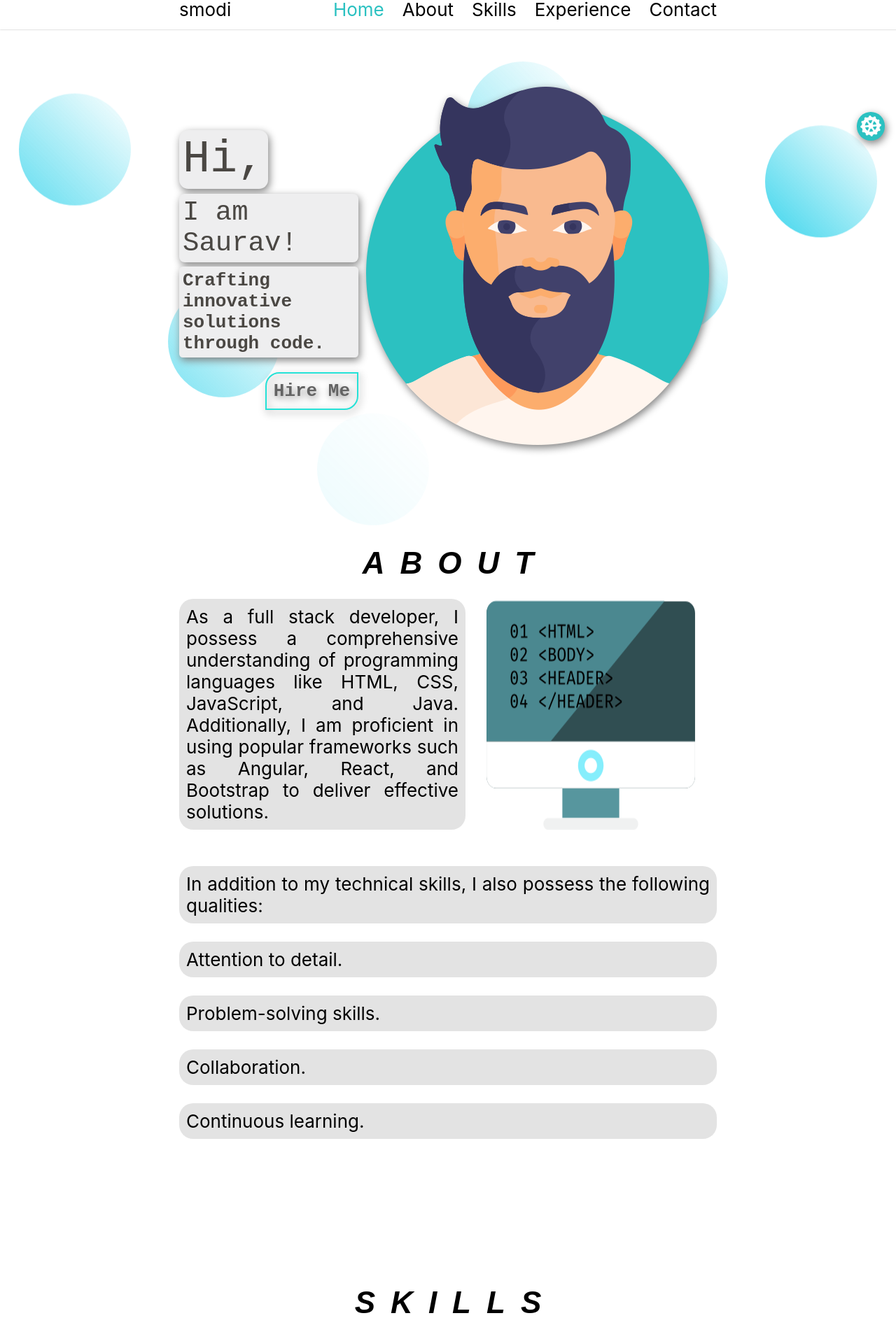
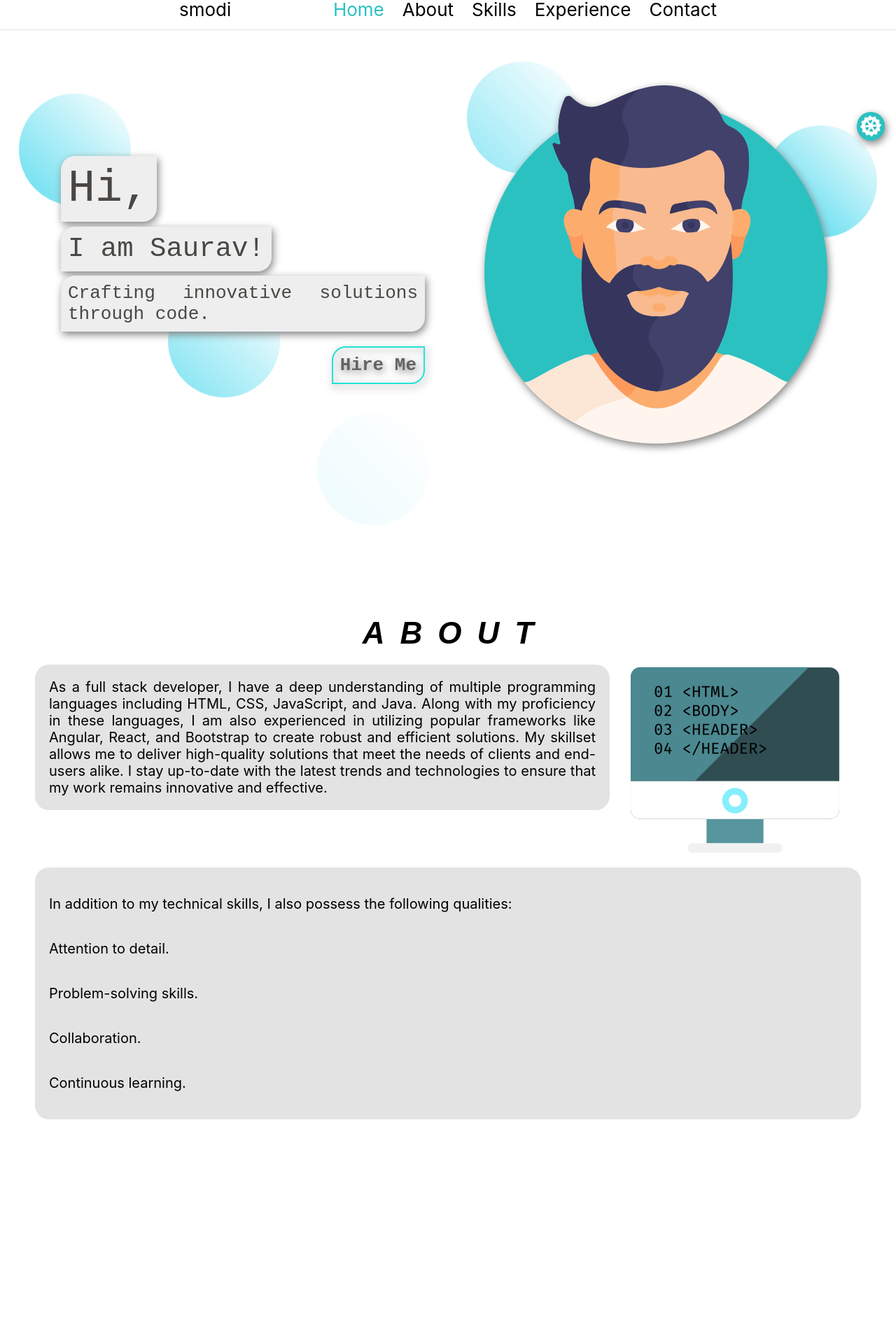
Before and after one commit to sauravmodi03/ReactPortfolio, a React (Create React App) app: page / in a window 1280 px wide. Shown: the part 20-1904 px from the top of the page at 70% size. Built offline with nearby package versions, Linux system fonts and the light colour scheme.

Commit message:
Updating changes

```diff
--- a/src/App.js
+++ b/src/App.js
@@ -54,6 +54,7 @@ class App extends React.Component {
   render() {
     return (
       <div id="App" className="App" onScroll={this.onScroll}>
+        <section>
           <div className="bg-bubbles">
             <div className="bg-square"></div>
             <div className="bg-square"></div>
@@ -62,8 +63,10 @@ class App extends React.Component {
             <div className="bg-square"></div>
             <div className="bg-square"></div>
           </div>
+          <Header/>
           <Flyer/>
-          <Header/>
+        </section>
+        <main>
           <Element>
             <Home/>
             <About/>
@@ -72,6 +75,7 @@ class App extends React.Component {
             <Contact/>
           </Element>
           <footer></footer>
+        </main>
       </div>
 
     );
--- a/src/App.scss
+++ b/src/App.scss
@@ -1,4 +1,13 @@
   @use './css/Media';
+
+
+  .-fl-r-c {display: flex; flex-direction: row; justify-content: center;}
+  .-fl-r-sb {display: flex; flex-direction: row; justify-content: space-between;}
+  .-fl-r-sa {display: flex; flex-direction: row; justify-content: space-around;}
+  .-fl-c-c {display: flex; flex-direction: row; justify-content: center;}
+  .-fl-c-sb {display: flex; flex-direction: row; justify-content: space-between;}
+  .-fl-c-sa {display: flex; flex-direction: row; justify-content: space-around;}
+
 
   /* Hide scrollbar for Chrome, Safari and Opera */
 .App::-webkit-scrollbar {
@@ -9,12 +18,15 @@
 .App {
   -ms-overflow-style: none;  /* IE and Edge */
   scrollbar-width: none;  /* Firefox */
+  transition: background-color .5s;
 }
 
+.App main{
+  max-width: 1400px;
+  margin: 0 auto;
+  padding: 0 50px;
+}
 
-  .App{
-    transition: background-color .5s;
-  }
 
   .tab{
     padding: 0 10% 0 10%;
@@ -40,6 +52,9 @@
   a:hover{
     cursor: pointer;
   }
+
+
+
 
   @keyframes slideInTop-head {
     0% {
--- a/src/css/About.scss
+++ b/src/css/About.scss
@@ -1,10 +1,8 @@
 @use '../css/Media';
 
-#about{
-    padding: 0 20% 0 20%;
+.About{
     display: flex;
-    align-items: center;
-    min-height: 100vh;
+    padding: 100px 0;
 }
 
 section{
@@ -45,13 +43,14 @@ section{
 }
 
 .about-info{
-    font-size: calc(10px + 2vmin);
+    font-size: 20px;
 }
 .about-info-bg{
     border-radius: 20px;
     background: #d8d8d8b3;
-    padding: 10px;
+    padding: 20px;
     text-align:justify;
+    height: fit-content;
 }
 
 @keyframes slideInLeft {
@@ -69,18 +68,11 @@ section{
 
 
 @media #{Media.$ipad-pro-landscape}{
-    #about{
-        padding: 10%;
-        height: auto;
-        min-height: 100vh;
-    }
+
   }
 
   @media #{Media.$ipad-pro-portrait}{
-    #about{
-        padding: 0 10% 0 10%;
-        min-height: 100vh;
-    }
+
     .about-info img{
         width: 10em;
     }
--- a/src/css/Contact.scss
+++ b/src/css/Contact.scss
@@ -23,7 +23,7 @@
     gap: .5em;
 }
 #contact main label{
-    font-size: calc(20px + 2vmin);
+    font-size: calc(10px + 2vmin);
     padding: 5px;
     font-family: monospace;
 }
@@ -45,7 +45,7 @@ textarea{
     height: 250px;
     font-size: 15px;
     align-items: self-start;
-    resize: none;
+    resize:vertical;
     overflow: hidden;
     padding: 5px;
 }
@@ -108,8 +108,9 @@ input[type="submit"]{
     justify-content: space-between;
     width: 80%;
     border-radius: 20px 0;
-    background: #d9a6a6;
+    background: #bbbbbb;
     overflow: hidden;
+    box-shadow: 5px 5px 10px grey;
 }
 
 .info-article{
--- a/src/css/HomeStyle.scss
+++ b/src/css/HomeStyle.scss
@@ -1,18 +1,12 @@
 @use 'Media';
 
-.Home::-webkit-scrollbar {
-    display: none;
-  }
 
 .Home{
-    padding: 0 20% 0 20%;
-    -ms-overflow-style: none;
-    scrollbar-width: none;
-    display: flex;
-    flex-direction: row;
-    justify-content: space-between;
-    align-items: center;
-    height: auto;
+  height: calc(100vh - 200px);
+  align-items: center;
+  display: flex;
+  justify-content: space-around;
+  min-height: 100vh;
 }
 
 .Home-main img {
@@ -26,7 +20,7 @@
   color: #4a4743;
   font-family: monospace;
   gap: 0.5em;
-  max-width: 40em;
+  width: 40em;
   justify-content: center;
 }
 
@@ -49,14 +43,13 @@
   text-align: justify;
   opacity: 0;
   animation: drop 1s linear forwards;
-  font-weight: bold;
 }
 
 .info-bg {
   background: #eeeeef;
-  border-radius: 0.2em;
+  border-radius: 20px 0;
   filter: drop-shadow(2px 4px 6px grey);
-  padding: 5px;
+  padding: 10px;
 }
 
 .avatar img{
@@ -78,6 +71,11 @@
     border: 2px solid #24e2d7;
     font-weight: bold;
     transition: transform 0.5s;
+
+
+    &:active{
+      background: rgb(106, 216, 235);
+    }
 }
 
 #hire-nav:hover{
@@ -116,12 +114,6 @@
   }
 }
 
-@media only screen and (min-width:75em){
-  .Home{
-    height:100vh;
-  }
-}
-
 @keyframes avatarRotate {
   0%{
       transform: rotate(0deg);}
@@ -131,14 +123,14 @@
 
 @media #{Media.$ipad-pro-landscape}{
   .Home{
-    padding: 0 10% 0 10%;
-    height: 100vh;
+    padding: 0;
+    min-height: 100vh;
   }
   .nav-link-wrap{
     margin-right: 5%;
   }
   #avatar{
-    max-width: 25em;
+    max-width: 350px;
   }
 }
 
@@ -146,17 +138,15 @@
   #avatar {
     max-width: 20em;
   }
+  .info{
+    width: auto;
+  }
   .nav-link-wrap{
     padding-right: 10%;
     margin: 0;
   }
-  .info{
-    padding: 10%;
-    max-width: 100%;
-  }
   .Home{
     flex-direction: column-reverse;
-    padding: 20% 0 20% 0;
   }
 }
 
--- a/src/css/Skills.scss
+++ b/src/css/Skills.scss
@@ -50,11 +50,11 @@
 }
 .skill-name{
     width: fit-content;
-    background: rgb(22, 226, 237);
-    font-size: 1.2em;
-    border-radius: 10px 0 10px 0;
-    color: white;
+    font-size: 20px;
+    border-radius: 10px 0;
     padding: 5px;
+    border: 2px solid #728781;
+    font-family: serif;
 }
 
 @keyframes progress-bar-java {
--- a/src/pages/About.js
+++ b/src/pages/About.js
@@ -57,15 +57,21 @@ export default function About() {
             </div>
             <span className='about-info'>
                 <article>
-                    <p className='about-info-bg'>As a full stack developer, I possess a comprehensive understanding of programming languages like HTML, CSS, JavaScript,
-                        and Java. Additionally, I am proficient in using popular frameworks such as Angular, React, and Bootstrap to deliver effective solutions.</p>
+                    <p className='about-info-bg'>As a full stack developer, I have a deep understanding of multiple programming
+                        languages including HTML, CSS, JavaScript, and Java. Along with my proficiency in these languages, I am also
+                        experienced in utilizing popular frameworks like Angular, React, and Bootstrap to create robust and efficient
+                        solutions. My skillset allows me to deliver high-quality solutions that meet the needs of clients and end-users
+                        alike. I stay up-to-date with the latest trends and technologies to ensure that my work remains innovative
+                        and effective.</p>
                     <img src={coding} alt="Coding logo"></img>
                 </article>
-                <p className='about-info-bg'>In addition to my technical skills, I also possess the following qualities:</p>
-                <p className='about-info-bg'>Attention to detail.</p>
-                <p className='about-info-bg'>Problem-solving skills.</p>
-                <p className='about-info-bg'>Collaboration.</p>
-                <p className='about-info-bg'>Continuous learning.</p>
+                <section className='about-info-bg'>
+                    <p className=''>In addition to my technical skills, I also possess the following qualities:</p>
+                    <p className=''>Attention to detail.</p>
+                    <p className=''>Problem-solving skills.</p>
+                    <p className=''>Collaboration.</p>
+                    <p className=''>Continuous learning.</p>
+                </section>
             </span>
          </section>
     </div>
--- a/src/pages/Home.js
+++ b/src/pages/Home.js
@@ -6,13 +6,15 @@ function Home() {
     return (
         <div id="home" className="Home">
             <section className="info">
-                    <span className='info-l1 info-bg'>Hi,</span>
-                    <span className='info-l2 info-bg'>I am Saurav!</span>
-                    <span className='info-l3 info-bg'>Crafting innovative solutions through code.</span>
-                    <nav id="hire-nav"><Link id="hire-me" to='contact' activeClass="active" className="scale" spy={true} smooth={true} duration={500} >Hire Me</Link></nav>
+                <span className='info-l1 info-bg'>Hi,</span>
+                <span className='info-l2 info-bg'>I am Saurav!</span>
+                <span className='info-l3 info-bg'>Crafting innovative solutions through code.</span>
+                <nav id="hire-nav"><Link id="hire-me" to='contact' activeClass="active" className="scale" spy={true} smooth={true} duration={500} >Hire Me</Link></nav>
             </section>
             <section id="avatar-container">
-                <img id="avatar" src={manLogo} alt="Avatar Logo"/>
+                <span>
+                    <img id="avatar" src={manLogo} alt="Avatar Logo"/>
+                </span>
             </section>
         </div>
     );
```
